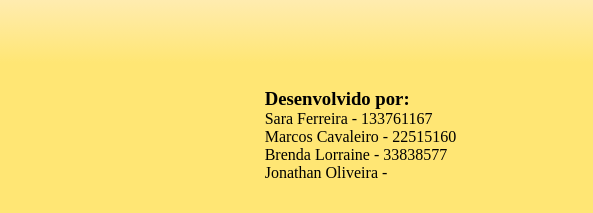
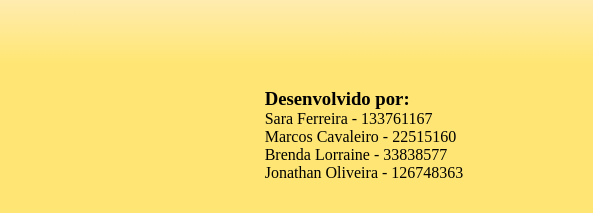
Before and after one commit to MarcosPCavaleiro/projeto-supermercado, a plain HTML site: page index.html in a window 1280 px wide. Shown: the part 11730-11943 px from the top of the page, 687-1280 px from the left. Drawn offline with Linux system fonts and the light colour scheme.

Commit message:
Atualizando html

```diff
--- a/index.html
+++ b/index.html
@@ -446,7 +446,7 @@
                 <p>Sara Ferreira - 133761167 <br>
                    Marcos Cavaleiro - 22515160 <br>
                    Brenda Lorraine - 33838577 <br>
-                   Jonathan Oliveira - </p>
+                   Jonathan Oliveira - 126748363 </p>
             </div>
         </footer>
     </div>
```
